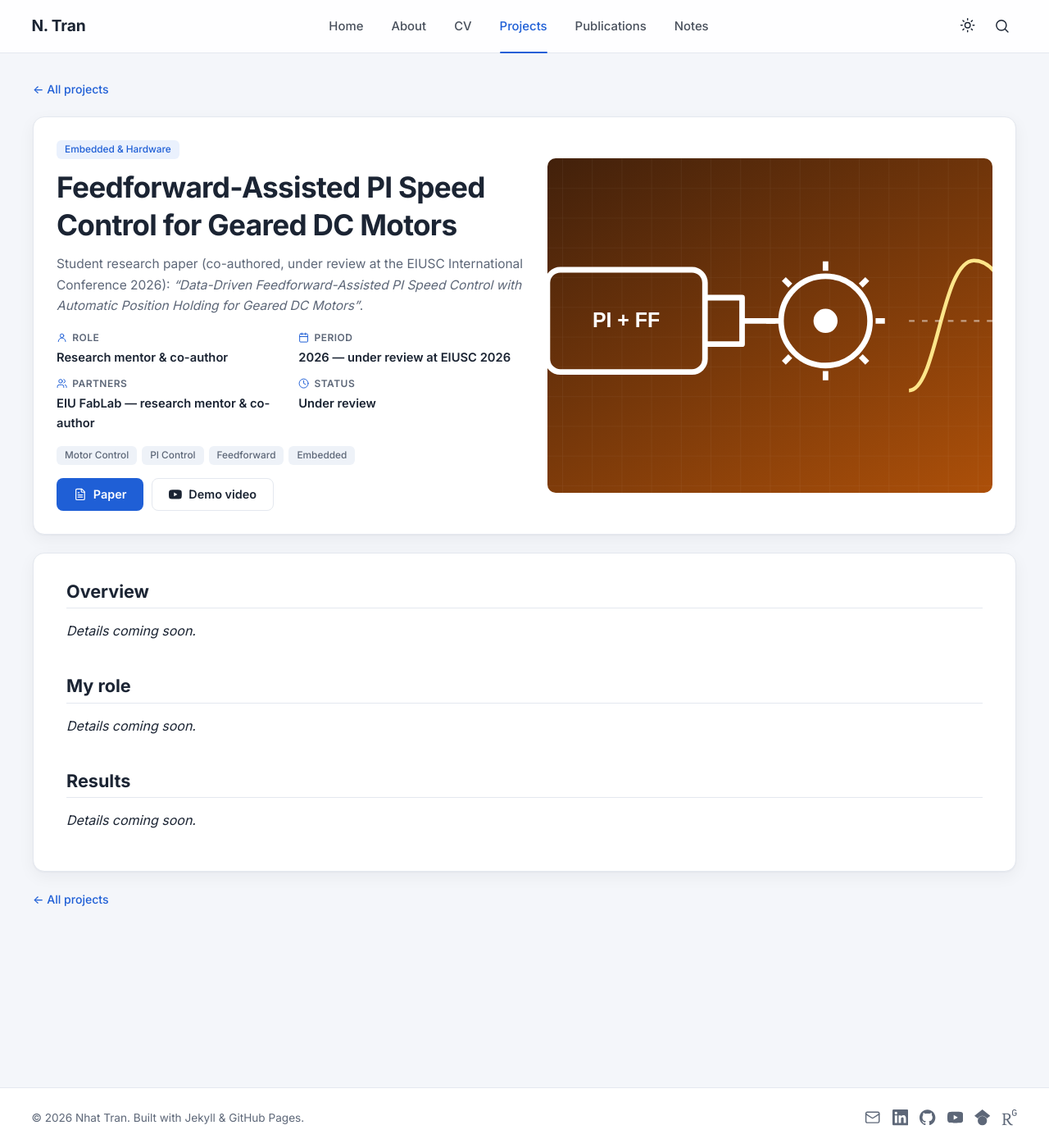
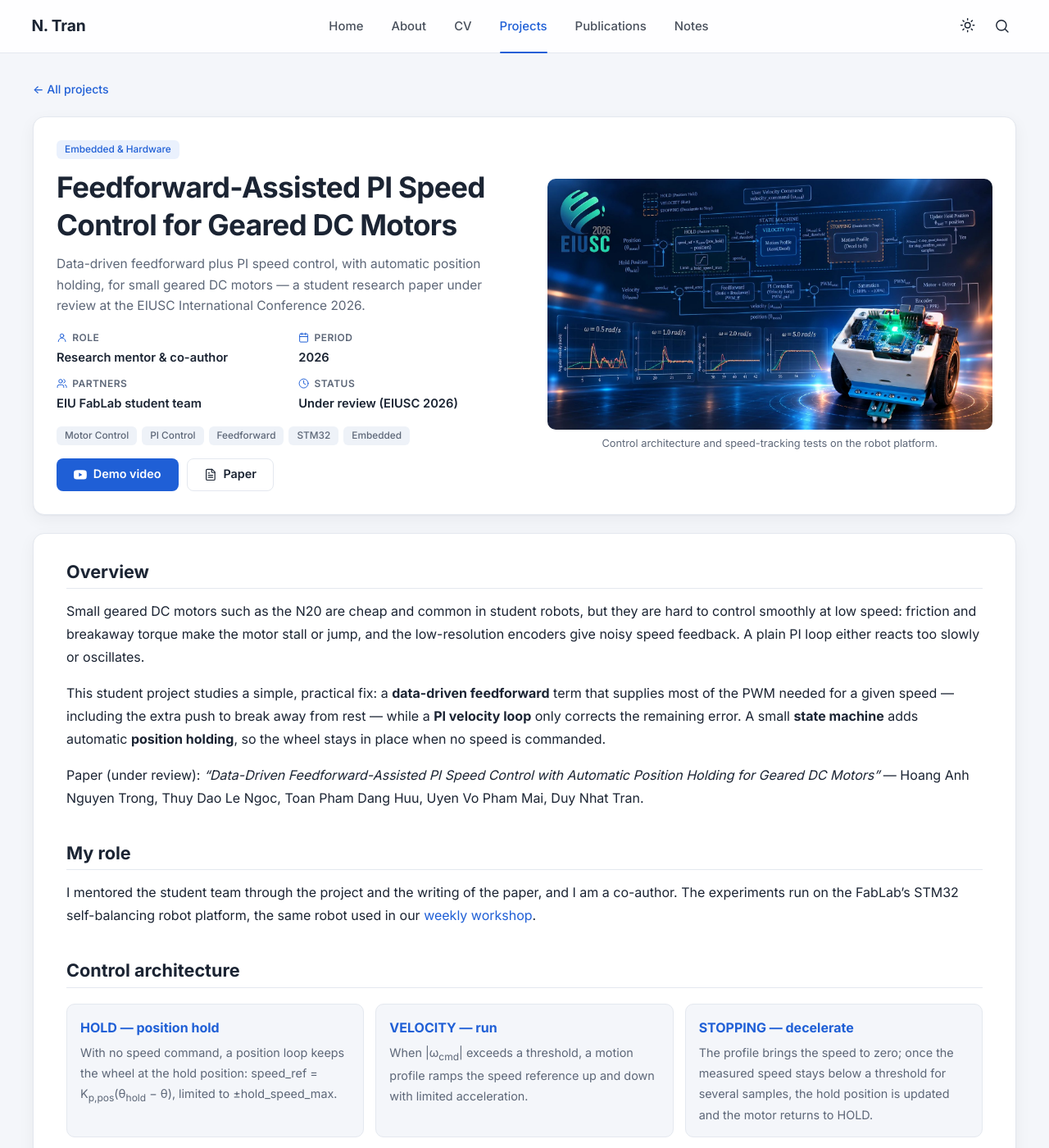
Before and after one commit to NhatTran-97/NhatTran-97.github.io, a Jekyll site: the page built from _projects/feedforward-pi-dc-motor.md, in a window 1280 px wide and 1400 px high. Shown: the whole window at 82% size. Built offline with Jekyll 4.4.1, drawn with Linux system fonts in a browser that asks for light colours; some of the changed text lies outside the part shown.

Commit message:
Project page: Feedforward-Assisted PI Speed Control for Geared DC Motors
- Write the detail page: overview, role, control architecture (state
  machine, feedforward, PI loop, feedback), hardware platform, results
- Banner image as page cover and project card; reuse the platform
  overview image
- Layout: optional image_ratio front matter to show a wide banner
  uncropped; feature-grid cols-3 modifier; README and template updated

Co-Authored-By: Claude Opus 5.5 <noreply@anthropic.com>
Claude-Session: https://claude.ai/code/session_01WtscMMpGViN2kQZVLN7Eom

```diff
--- a/_data/projects.yml
+++ b/_data/projects.yml
@@ -166,7 +166,7 @@ items:
     org: EIU FabLab — research mentor & co-author
     category: Embedded & Hardware
     period: 2026 — under review at EIUSC 2026
-    image: /assets/img/projects/dc-motor.svg
+    image: /assets/img/projects/dc-motor/card.jpg
     tags: [Motor Control, PI Control, Feedforward, Embedded]
     description: >-
       Student research paper (co-authored, under review at the EIUSC International Conference 2026): *"Data-Driven Feedforward-Assisted PI Speed Control with Automatic Position Holding for Geared DC Motors"*.
--- a/_layouts/project.html
+++ b/_layouts/project.html
@@ -5,6 +5,7 @@ layout: default
   Project detail page. Content comes from a Markdown file in _projects/
   (see _templates/new-project-page.md). Front matter fields:
   title, summary, category, role, period, partners, status, image, image_caption,
+  image_ratio (optional, e.g. "16 / 9" to show a wide banner uncropped; default 4 / 3),
   tags, links (name / url / icon).
 {%- endcomment -%}
 <article class="project-page">
@@ -36,7 +37,7 @@ layout: default
     </div>
     {% if page.image %}
     <figure class="project-hero-img">
-      <img src="{{ page.image | relative_url }}" alt="{{ page.image_caption | default: page.title }}">
+      <img src="{{ page.image | relative_url }}" alt="{{ page.image_caption | default: page.title }}"{% if page.image_ratio %} style="aspect-ratio: {{ page.image_ratio }}"{% endif %}>
       {% if page.image_caption %}<figcaption>{{ page.image_caption }}</figcaption>{% endif %}
     </figure>
     {% endif %}
--- a/_projects/feedforward-pi-dc-motor.md
+++ b/_projects/feedforward-pi-dc-motor.md
@@ -1,35 +1,74 @@
 ---
 title: "Feedforward-Assisted PI Speed Control for Geared DC Motors"
 summary: >-
-  Student research paper (co-authored, under review at the EIUSC International Conference 2026): *"Data-Driven Feedforward-Assisted PI Speed Control with Automatic Position Holding for Geared DC Motors"*.
+  Data-driven feedforward plus PI speed control, with automatic position holding,
+  for small geared DC motors — a student research paper under review at the
+  EIUSC International Conference 2026.
 category: Embedded & Hardware
 role: "Research mentor & co-author"
-period: "2026 — under review at EIUSC 2026"
-partners: "EIU FabLab — research mentor & co-author"
-status: "Under review"
-image: /assets/img/projects/dc-motor.svg
-tags: [Motor Control, PI Control, Feedforward, Embedded]
+period: "2026"
+partners: "EIU FabLab student team"
+status: "Under review (EIUSC 2026)"
+image: /assets/img/projects/dc-motor/banner.jpg
+image_ratio: "16 / 9"
+image_caption: Control architecture and speed-tracking tests on the robot platform.
+tags: [Motor Control, PI Control, Feedforward, STM32, Embedded]
 links:
+  - name: Demo video
+    url: https://www.youtube.com/watch?v=8gYRO59CVcA&t=220s
+    icon: youtube
   - name: Paper
     url: /publications/
     icon: file-text
-  - name: Demo video
-    url: https://www.youtube.com/watch?v=8gYRO59CVcA&t=220s
-    icon: youtube
 ---
 
 ## Overview
 
-*Details coming soon.*
+Small geared DC motors such as the N20 are cheap and common in student robots, but
+they are hard to control smoothly at low speed: friction and breakaway torque make the
+motor stall or jump, and the low-resolution encoders give noisy speed feedback. A plain
+PI loop either reacts too slowly or oscillates.
 
-<!-- Viết phần giới thiệu: bài toán, mục tiêu, kết quả chính.
-     Các khối có sẵn (sơ đồ kiến trúc, lưới tính năng, ảnh, video): xem _templates/new-project-page.md
-     Ví dụ hoàn chỉnh: _projects/vda5050-open-rmf.md -->
+This student project studies a simple, practical fix: a **data-driven feedforward**
+term that supplies most of the PWM needed for a given speed — including the extra push
+to break away from rest — while a **PI velocity loop** only corrects the remaining error.
+A small **state machine** adds automatic **position holding**, so the wheel stays in place
+when no speed is commanded.
+
+Paper (under review): *"Data-Driven Feedforward-Assisted PI Speed Control with Automatic
+Position Holding for Geared DC Motors"* — Hoang Anh Nguyen Trong, Thuy Dao Le Ngoc,
+Toan Pham Dang Huu, Uyen Vo Pham Mai, Duy Nhat Tran.
 
 ## My role
 
-*Details coming soon.*
+I mentored the student team through the project and the writing of the paper, and I am
+a co-author. The experiments run on the FabLab's STM32 self-balancing robot platform,
+the same robot used in our [weekly workshop](/projects/weekly-robotics-workshop-series/#stm32-self-balancing-robot).
+
+## Control architecture
+
+<div class="feature-grid cols-3">
+  <div><strong>HOLD — position hold</strong><p>With no speed command, a position loop keeps the wheel at the hold position: speed_ref = K<sub>p,pos</sub>(θ<sub>hold</sub> − θ), limited to ±hold_speed_max.</p></div>
+  <div><strong>VELOCITY — run</strong><p>When |ω<sub>cmd</sub>| exceeds a threshold, a motion profile ramps the speed reference up and down with limited acceleration.</p></div>
+  <div><strong>STOPPING — decelerate</strong><p>The profile brings the speed to zero; once the measured speed stays below a threshold for several samples, the hold position is updated and the motor returns to HOLD.</p></div>
+  <div><strong>Feedforward</strong><p>A static + breakaway PWM term, identified from measured data, gives most of the drive signal for the requested speed.</p></div>
+  <div><strong>PI velocity loop</strong><p>Corrects the remaining speed error; the total PWM is saturated to ±100% before the motor driver.</p></div>
+  <div><strong>Feedback</strong><p>Hall encoders on the motor shaft (7 PPR) give position and velocity; the control loop runs at 200 Hz on the STM32.</p></div>
+</div>
+
+## Hardware platform
+
+<figure class="figure-narrow figure-large">
+  <img src="/assets/img/projects/workshops/stm32-robot-platform.jpg" alt="Overview of the robot platform: mechanical design, sensing and actuation, electronics and firmware, technical specifications">
+  <figcaption>Test platform: two N20 gear motors with Hall encoders, STM32L476 controller board, ESP32-C3 telemetry to a TCP dashboard.</figcaption>
+</figure>
 
 ## Results
 
-*Details coming soon.*
+The controller was tested with step speed commands from **0.5 rad/s** up to **5.0 rad/s**
+(see the plots in the banner above and the demo video). Detailed results will be added
+here once the paper is published.
+
+<ul class="video-list">
+  <li><a href="https://www.youtube.com/watch?v=8gYRO59CVcA&t=220s">{% include icon.html name="youtube" %}<span>Demo video<small>Speed control and position holding on the robot</small></span></a></li>
+</ul>
--- a/_sass/layout/_content-blocks.scss
+++ b/_sass/layout/_content-blocks.scss
@@ -9,6 +9,8 @@
 .prose .figure-narrow.figure-large img { max-width: 1100px; }  // main overview image, a bit larger
 
 .feature-grid { display: grid; grid-template-columns: repeat(auto-fit, minmax(#{unquote("min(230px, 100%)")}, 1fr)); gap: 14px; margin: 1.2em 0; }
+// .cols-3: always 3 columns on wide screens (e.g. 6 items → 2 even rows)
+@media (min-width: $bp-md) { .feature-grid.cols-3 { grid-template-columns: repeat(3, 1fr); } }
 .feature-grid > div { border: 1px solid var(--border); border-radius: 10px; padding: 14px 16px; background: var(--bg); }
 .feature-grid strong { display: block; margin-bottom: 4px; color: var(--primary); }
 .feature-grid p { margin: 0; font-size: .9rem; color: var(--muted); }
```
Also changed, not shown: _templates/new-project-page.md (+1 -0 lines), README.md, assets/img/projects/dc-motor/banner.jpg (added), assets/img/projects/dc-motor/card.jpg (added).
